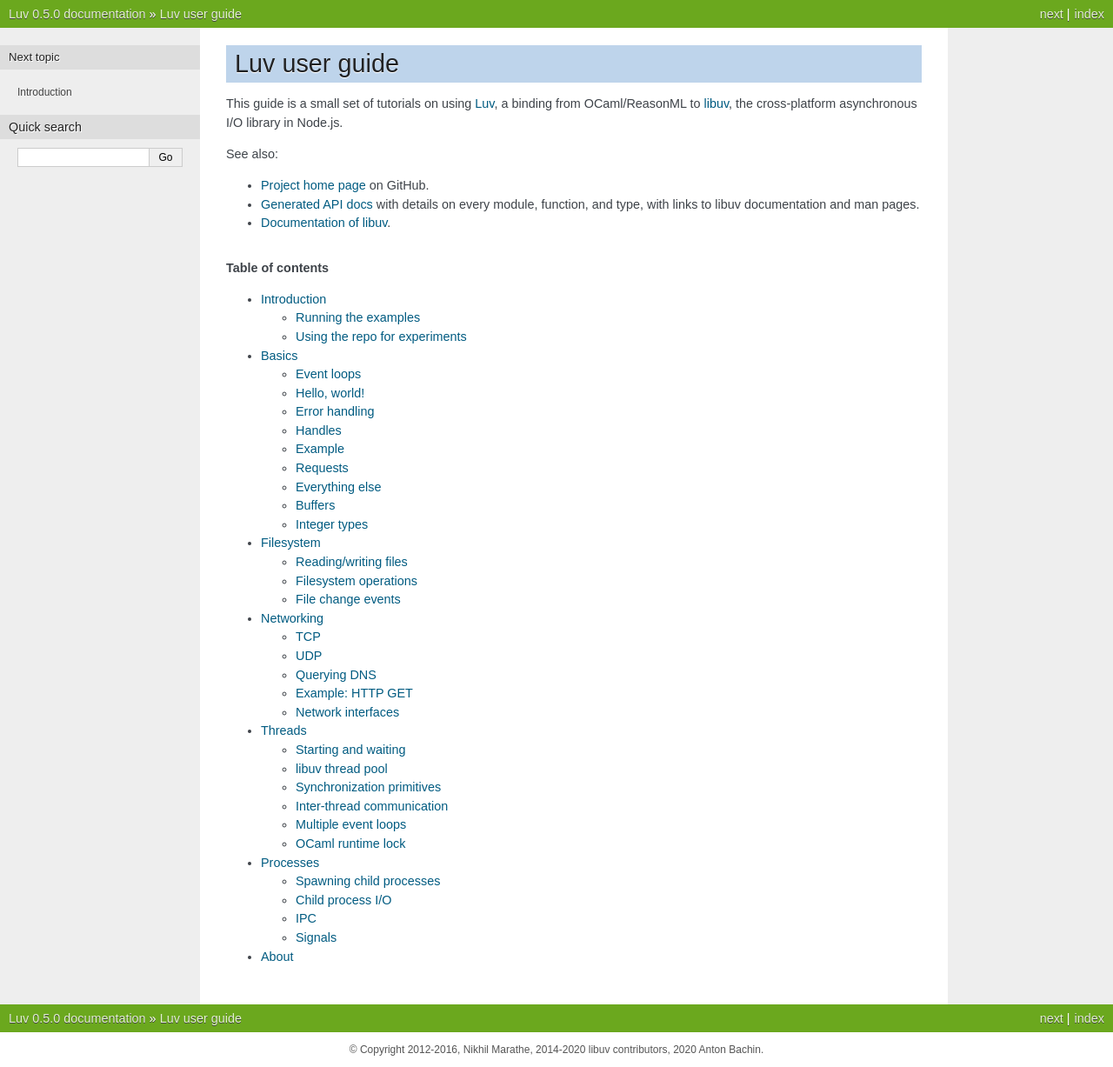
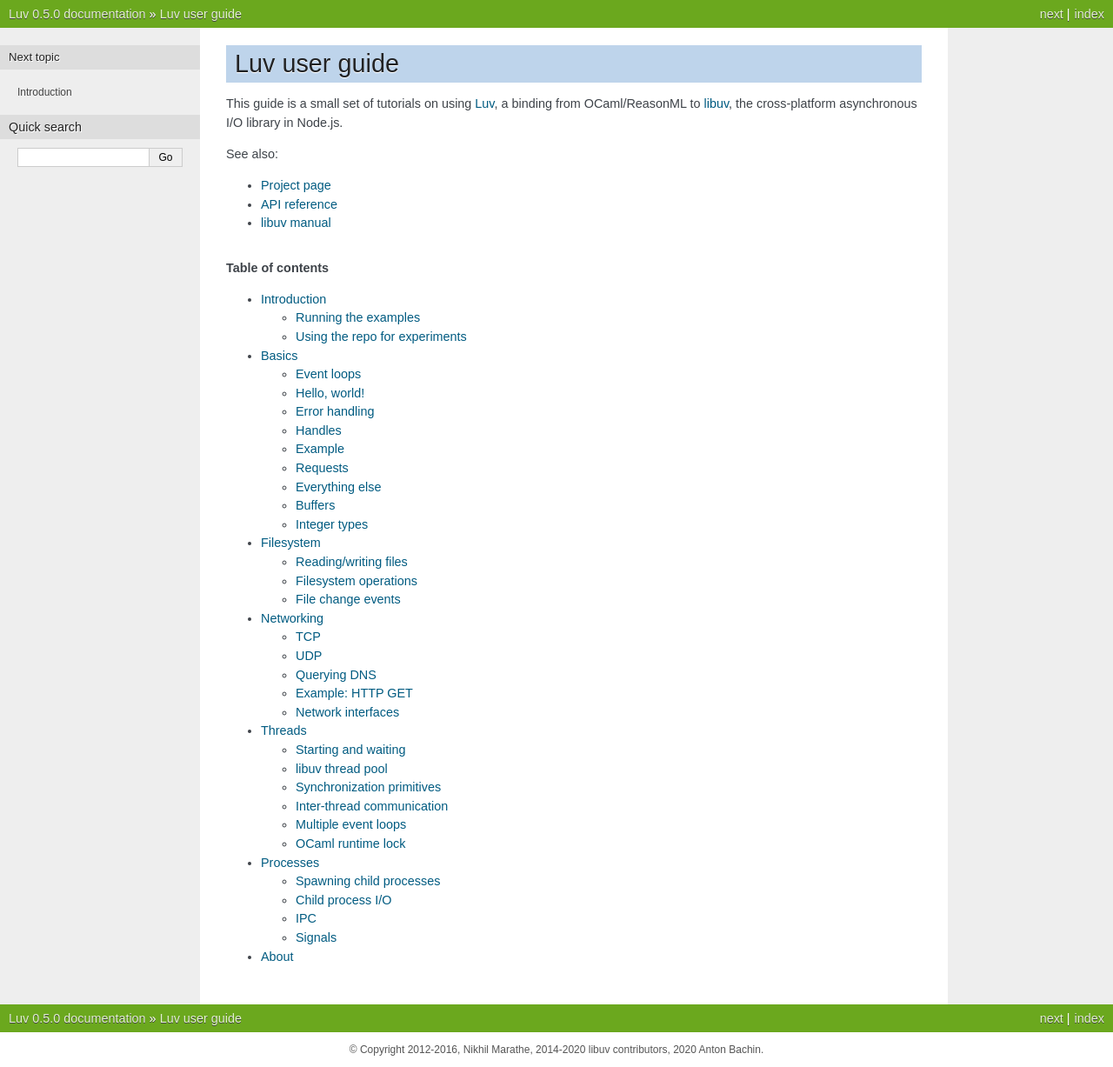
Before and after one commit to aantron/luv, a Sphinx documentation site: the page built from docs/index.rst, in a window 1280 px wide. Shown: the whole page at 87% size. Built offline with Sphinx 7.4.7, drawn with Linux system fonts in a browser that asks for light colours.

Commit message:
Tweak docs and release script
[skip ci]

```diff
--- a/docs/index.rst
+++ b/docs/index.rst
@@ -7,16 +7,15 @@
 
 See also:
 
-- `Project home page`_ on GitHub.
-- `Generated API docs`_ with details on every module, function, and type, with
-  links to libuv documentation and man pages.
-- `Documentation of libuv`_.
+- `Project page`_
+- `API reference`_
+- `libuv manual`_
 
 .. _Luv: https://github.com/aantron/luv
-.. _Project home page: https://github.com/aantron/luv
+.. _Project page: https://github.com/aantron/luv
 .. _libuv: https://github.com/libuv/libuv
-.. _Generated API docs: https://aantron.github.io/luv/luv/index.html
-.. _Documentation of libuv: http://docs.libuv.org/en/v1.x/
+.. _API reference: https://aantron.github.io/luv/luv/index.html#api-reference
+.. _libuv manual: http://docs.libuv.org/en/v1.x/
 
 .. rubric:: Table of contents
 
--- a/docs/threads.rst
+++ b/docs/threads.rst
@@ -118,7 +118,7 @@
 also be running libuv.
 
 To run multiple event loops, create them with :api:`Luv.Loop.init
-<Loop/index.html#val-init>`. Then, pass them as the `?loop` arguments to the
+<Loop/index.html#val-init>`. Then, pass them as the ``?loop`` arguments to the
 various Luv APIs. Here are some sample calls:
 
 .. code-block:: ocaml
```
Also changed, not shown: other parts of docs/threads.rst (+2 -2 lines), README.md (+6 -6 lines), 2 other files.
